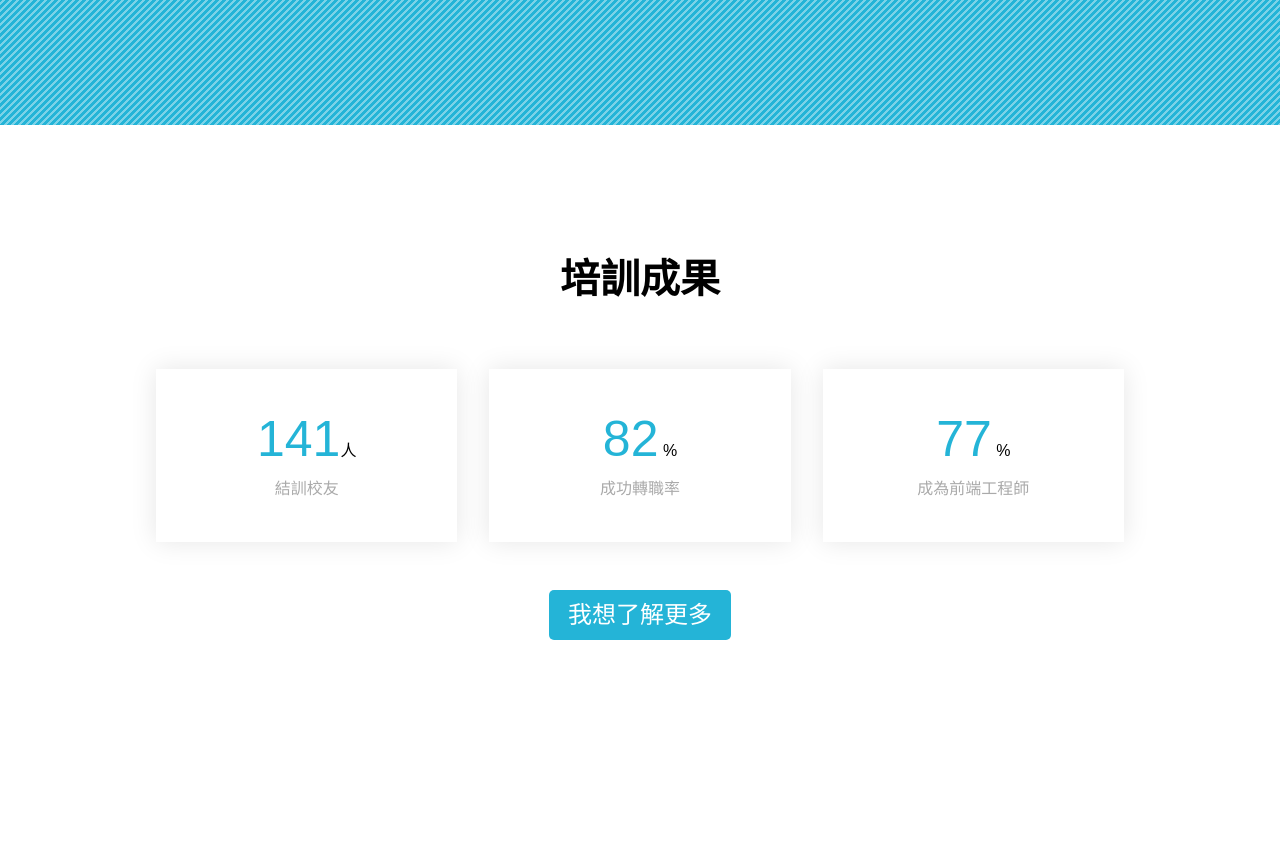
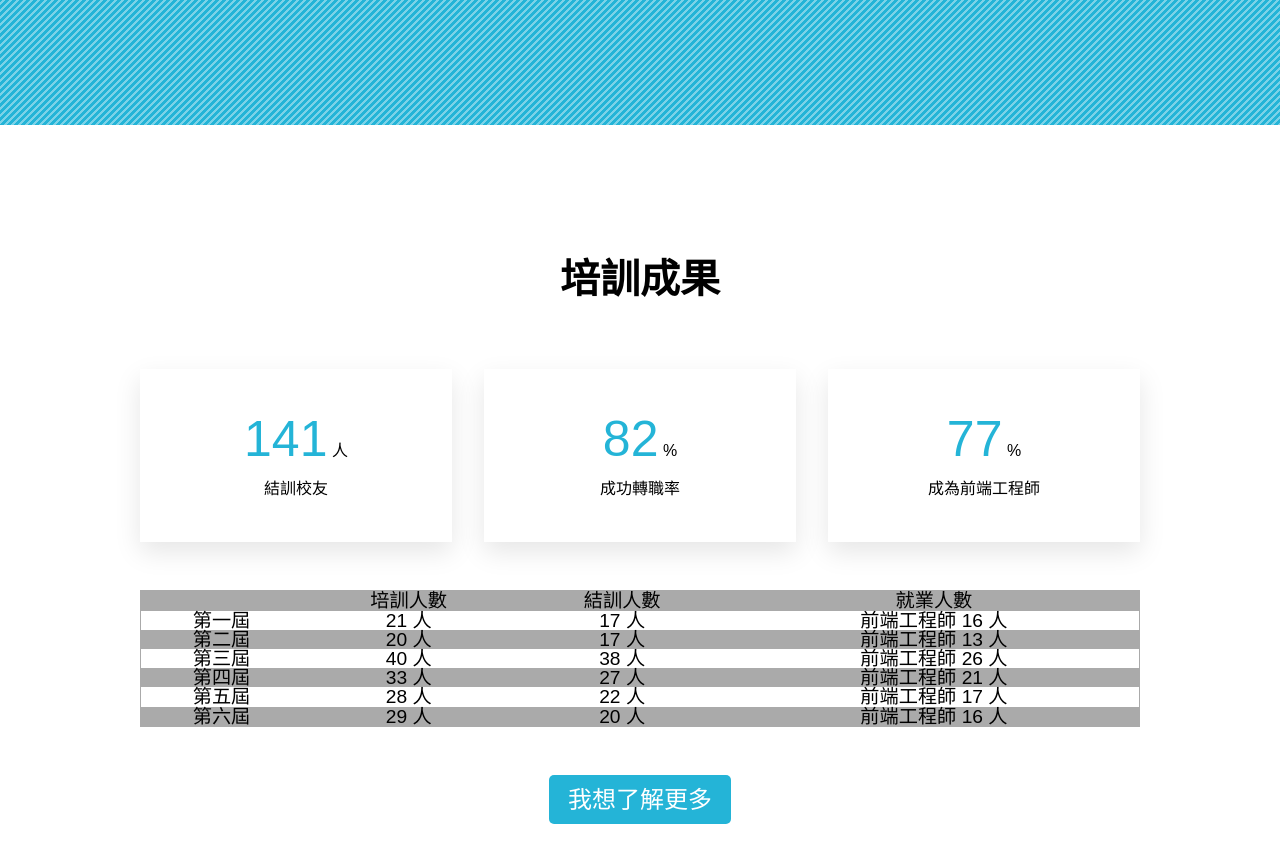
Before and after one commit to irislo1119/f2e, a plain HTML site: page index.html in a window 1280 px wide. Shown: the part 4788-5651 px from the top of the page. Before the commit the page ends 5556 px from the top, so only its background shows below. Drawn offline with nearby package versions, Linux system fonts and the light colour scheme.

Commit message:
update section-result

```diff
--- a/css/index.css
+++ b/css/index.css
@@ -19,6 +19,10 @@ img {
 
 .h-container-m {
     max-width: 1200px;
+}
+
+.h-container-s {
+    max-width: 1000px;
 }
 
 .h-mx-auto {
@@ -373,9 +377,6 @@ img {
     font-weight: bold;
 }
 
-.card-body {
-}
-
 .card-title {
     font-size: 1.2rem;
     font-weight: bold;
@@ -391,47 +392,57 @@ img {
     margin: 1.5rem 1.5rem 2rem;
 }
 
-/* section-achievement */
+/* section-result */
 
-.section-achievement {
-    max-width: 1000px;
-    margin-left: auto;
-    margin-right: auto;
-}
-
-.section-achievement .section-head {
+.section-result .section-head {
     text-align: center;
     margin-bottom: 4rem;
 }
 
-.section-achievement .section-body {
+/* .section-result .section-body {
     margin-bottom: 3rem;
-}
+} */
 
-.a {
+/* .result-card {
     display: grid;
     grid-template-columns: repeat(3, 1fr);
     gap: 2rem;
-}
+} */
 
-.-item {
+.result {
     border: 1px solid transparent;
     /* height: 250px; */
     text-align: center;
     padding: 2rem 2rem 2.5rem;
     line-height: 1.5;
-    box-shadow: 0 0 25px rgba(0,0,0,.1);
 }
 
-.-important {
+.result-shadow {
+    box-shadow: 0 10px 25px rgba(0,0,0,.1);
+}
+
+.result-num {
     color: var(--primary-color);
     font-size: 50px;
 }
 
-.-text {
+.result-text {
     color: #aaa;
 }
 
-.-form {
+.result-table {
+    border: 1px solid #aaa;
+    width: 100%;
+    margin-top: 3rem;
+    margin-bottom: 3rem;
+    font-size: 1.2rem;
+    text-align: center;
+}
 
+thead tr {
+    background-color: #aaa;
 }
+
+tbody tr:nth-child(even) {
+    background-color: #aaa;
+}
--- a/index.html
+++ b/index.html
@@ -278,18 +278,89 @@
         </div>
     </div>
 
-    <div class="section section-achievement">
-        <div class="section-container h-container-m h-mx-auto h-row">
+    <div class="section section-result">
+        <div class="section-container h-container-s h-mx-auto h-row">
             <header class="section-head">
                 <h2 class="section-title">培訓成果</h2>
             </header>
             <div class="section-body">
-                <div class="a">
-                    <div class="-item"><span class="-important">141</span>人<br><span class="-text">結訓校友</span></div>
-                    <div class="-item"><span class="-important">82</span> %<br><span class="-text">成功轉職率</span></div>
-                    <div class="-item"><span class="-important">77</span> %<br><span class="-text">成為前端工程師</span></div>
+                <div class="section-item">
+                    <div class="section-grid">
+                        <div class="result result-shadow">
+                            <header class="result-head">
+                                <span class="result-num">141</span>
+                                <span class="result-unit">人</span>
+                            </header>
+                            <footer class="result-foot">結訓校友</footer>
+                        </div>
+                        <div class="result result-shadow">
+                            <header class="result-head">
+                                <span class="result-num">82</span>
+                                <span class="result-unit">%</span>
+                            </header>
+                            <footer class="result-foot">成功轉職率</footer>
+                        </div>
+                        <div class="result result-shadow">
+                            <header class="result-head">
+                                <span class="result-num">77</span>
+                                <span class="result-unit">%</span>
+                            </header>
+                            <footer class="result-foot">成為前端工程師</footer>
+                        </div>
+                    </div>
                 </div>
-                <div class="-form"></div>
+                <div class="section-item">
+                    <div class="tableWrap">
+                        <table class="result-table">
+                            <thead>
+                                <tr>
+                                    <th></th>
+                                    <th>培訓人數</th>
+                                    <th>結訓人數</th>
+                                    <th>就業人數</th>
+                                </tr>
+                            </thead>
+                            <tbody>
+                                <tr>
+                                    <td>第一屆</td>
+                                    <td>21 人</td>
+                                    <td>17 人</td>
+                                    <td>前端工程師 16 人</td>
+                                </tr>
+                                <tr>
+                                    <td>第二屆</td>
+                                    <td>20 人</td>
+                                    <td>17 人</td>
+                                    <td>前端工程師 13 人</td>
+                                </tr>
+                                <tr>
+                                    <td>第三屆</td>
+                                    <td>40 人</td>
+                                    <td>38 人</td>
+                                    <td>前端工程師 26 人</td>
+                                </tr>
+                                <tr>
+                                    <td>第四屆</td>
+                                    <td>33 人</td>
+                                    <td>27 人</td>
+                                    <td>前端工程師 21 人</td>
+                                </tr>
+                                <tr>
+                                    <td>第五屆</td>
+                                    <td>28 人</td>
+                                    <td>22 人</td>
+                                    <td>前端工程師 17 人</td>
+                                </tr>
+                                <tr>
+                                    <td>第六屆</td>
+                                    <td>29 人</td>
+                                    <td>20 人</td>
+                                    <td>前端工程師 16 人</td>
+                                </tr>
+                            </tbody>
+                        </table>
+                    </div>
+                </div>
             </div>
             <footer class="section-foot">
                 <div class="section-btnWrap">
```
